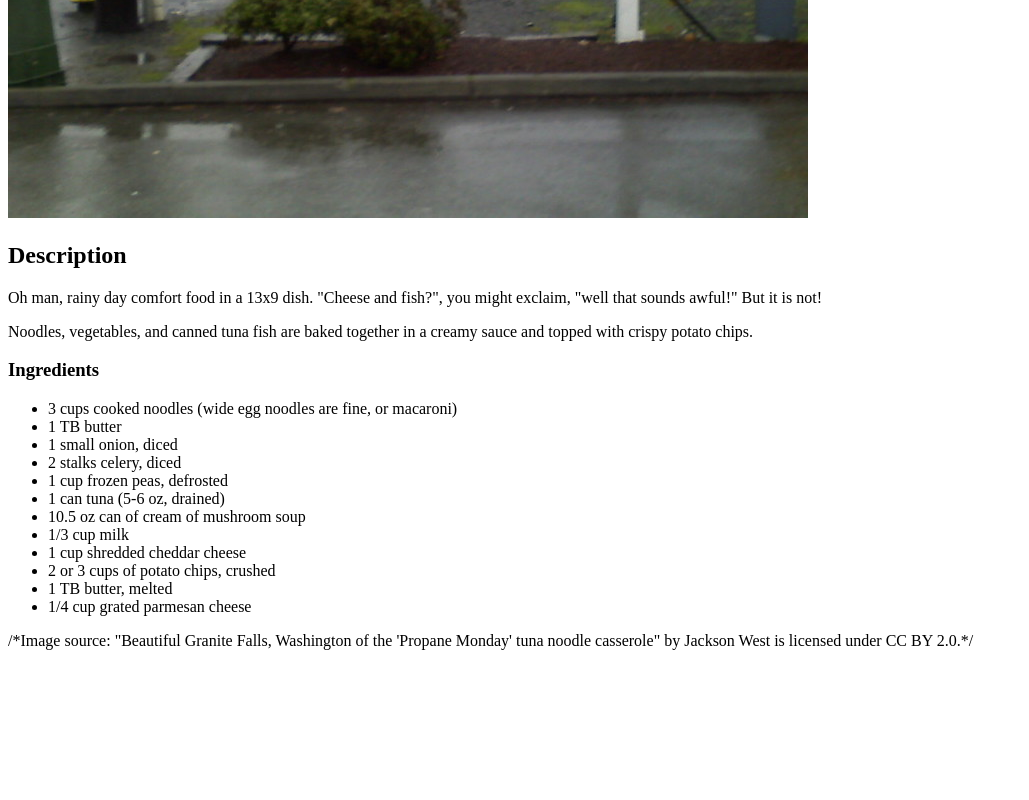
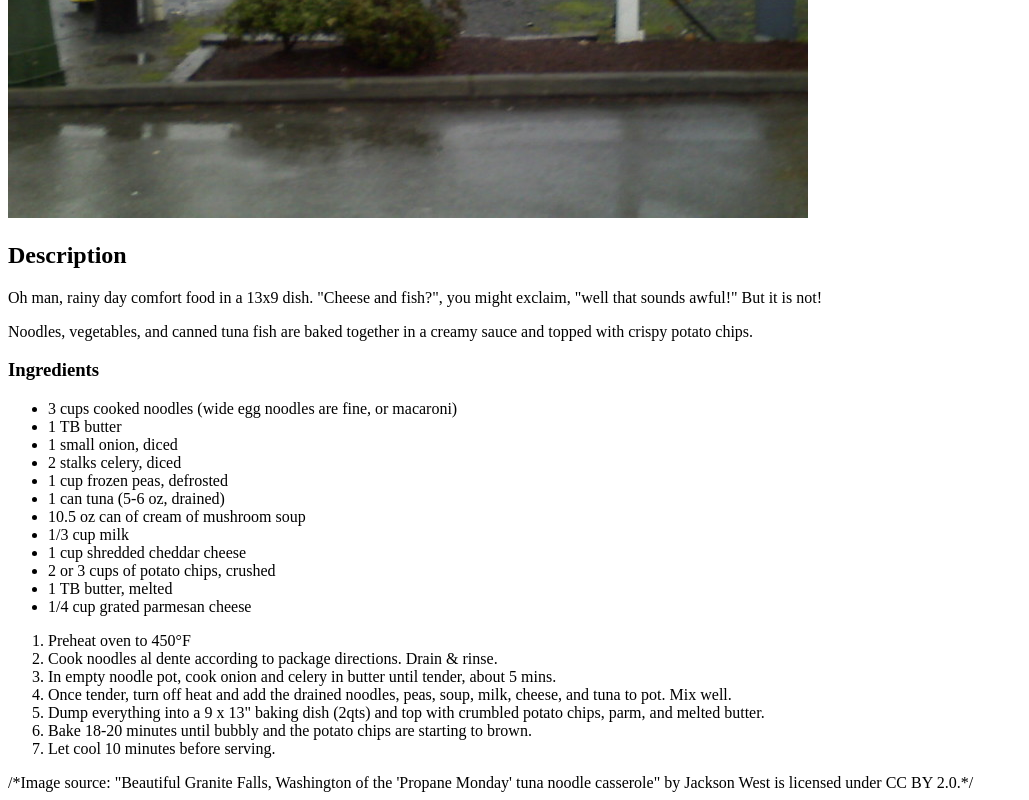
Before and after one commit to rh-code22/odin-recipes, a plain HTML site: page recipes/tuna-casserole.html in a window 1280 px wide. Shown: the part 502-1302 px from the top of the page, without its empty margins (0-1029 px from the left). Before the commit the page ends 1160 px from the top, so only its background shows below. Drawn offline with Linux system fonts and the light colour scheme.

Commit message:
Add ingredients list and steps to tuna recipe page.

```diff
--- a/recipes/tuna-casserole.html
+++ b/recipes/tuna-casserole.html
@@ -27,6 +27,15 @@
         <li>1 TB butter, melted</li>
         <li>1/4 cup grated parmesan cheese</li>
     </ul>
+    <ol>
+        <li>Preheat oven to 450&deg;F</li>
+        <li>Cook noodles al dente according to package directions. Drain & rinse.</li>
+        <li>In empty noodle pot, cook onion and celery in butter until tender, about 5 mins.</li>
+        <li>Once tender, turn off heat and add the drained noodles, peas, soup, milk, cheese, and tuna to pot. Mix well.</li>
+        <li>Dump everything into a 9 x 13" baking dish (2qts) and top with crumbled potato chips, parm, and melted butter.</li>
+        <li>Bake 18-20 minutes until bubbly and the potato chips are starting to brown.</li>
+        <li>Let cool 10 minutes before serving.</li>
+    </ol>
 </body>
 </html>
 /*Image source: "Beautiful Granite Falls, Washington of the 'Propane Monday' tuna noodle casserole" by Jackson West is licensed under CC BY 2.0.*/
```
